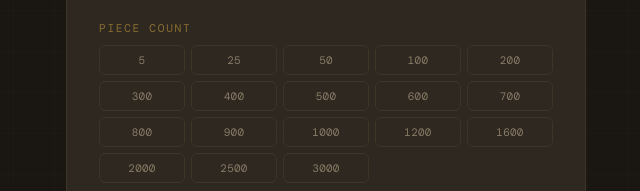
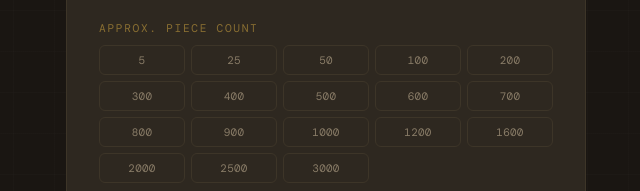
Before and after one commit to donnalay/custom-jigsaw-puzzle, a plain HTML site: page index.html in a window 1280 px wide. Shown: the part 339-530 px from the top of the page, 314-954 px from the left. Drawn offline with nearby package versions, Linux system fonts and the light colour scheme.

Commit message:
Change 'Piece Count' to 'Approx. piece Count'

```diff
--- a/index.html
+++ b/index.html
@@ -705,7 +705,7 @@
         </div>
       </div>
       <div>
-        <p class="field-label">Piece Count</p>
+        <p class="field-label">Approx. piece Count</p>
         <div class="piece-count-grid" id="piece-count-grid">
           <button class="piece-count-btn" data-count="5">5</button>
           <button class="piece-count-btn" data-count="25">25</button>
```
